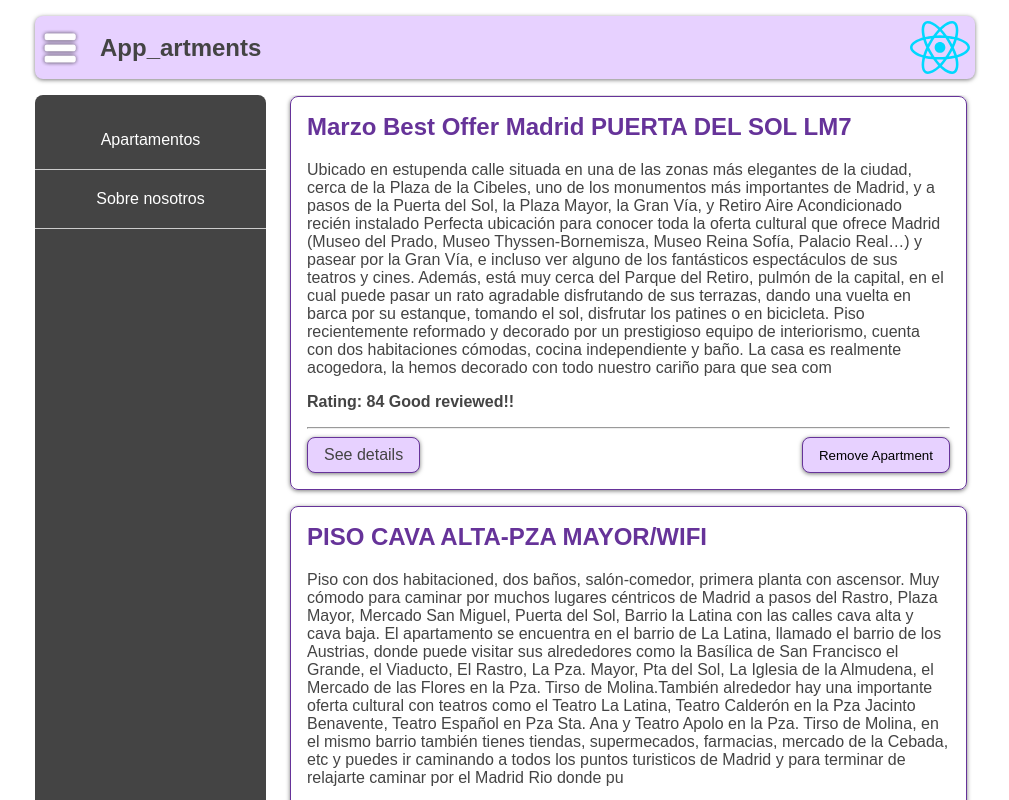
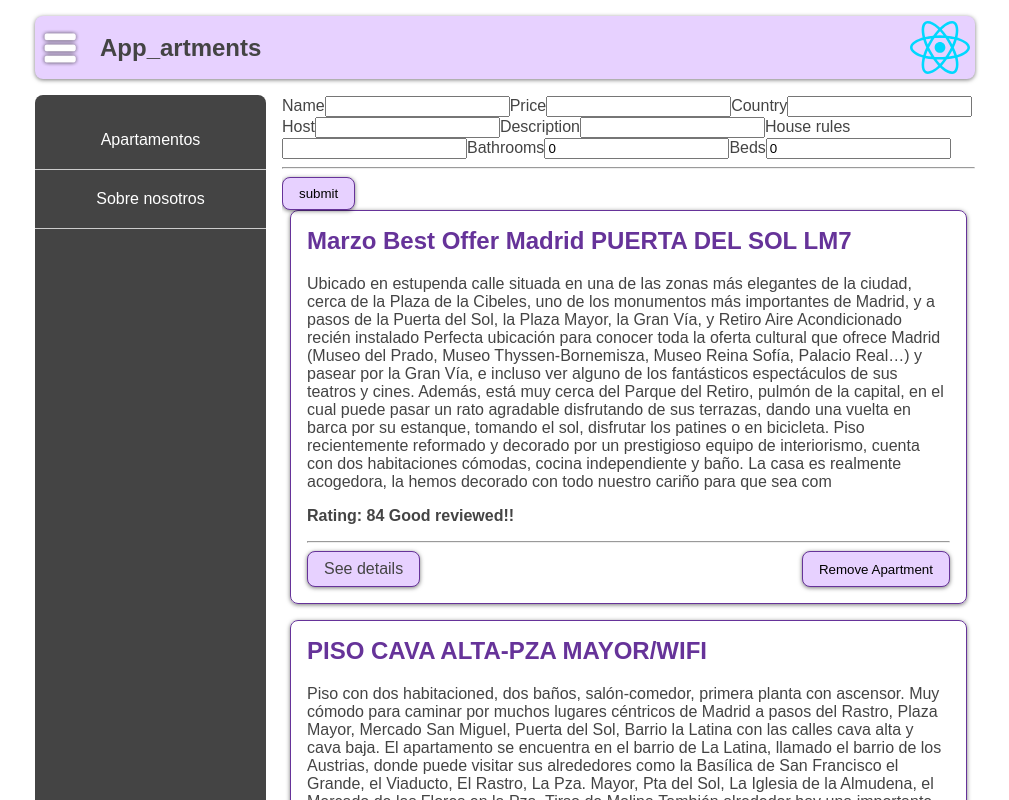
Before and after one commit to sergioelmoreno/lab-apartment-rentals-admin, a React (Vite) app in the folder apartment-rentals-app/: page / in a window 1280 px wide. Shown: the top 800 px of the page, without its empty margins (135-1144 px from the left). Built offline with nearby package versions, Linux system fonts and the light colour scheme.

Commit message:
formulario

```diff
--- /dev/null
+++ b/apartment-rentals-app/src/components/NewAparmentForm/NewAparmentForm.jsx
@@ -0,0 +1,117 @@
+import { useState } from "react"
+
+const ApartmentForm = ({ addAparment }) => {
+
+    const [name, setNameState] = useState('')
+    const [price, setPriceState] = useState('')
+    const [country, setCountryState] = useState('')
+    const [host_name, setHostState] = useState('')
+    const [description, setDescriptionState] = useState('')
+    const [house_rules, setRulesState] = useState('')
+    const [bathrooms, setBathroomsState] = useState(0)
+    const [beds, setBedsState] = useState(0)
+
+
+    const handleNameChange = (event) => {
+        const { value } = event.target
+        setNameState(value)
+    }
+    const handlePriceChange = (event) => {
+        const { value } = event.target
+        setPriceState(value)
+    }
+    const handleCountryChange = (event) => {
+        const { value } = event.target
+        setCountryState(value)
+    }
+    const handleHostChange = (event) => {
+        const { value } = event.target
+        setHostState(value)
+    }
+    const handleDescriptionChange = (event) => {
+        const { value } = event.target
+        setDescriptionState(value)
+    }
+    const handleRulesChange = (event) => {
+        const { value } = event.target
+        setRulesState(value)
+    }
+    const handleBathroomsChange = (event) => {
+        const { value } = event.target
+        setBathroomsState(value)
+    }
+    const handleBedsChange = (event) => {
+        const { value } = event.target
+        setBedsState(value)
+    }
+
+    const idCounter = 0
+
+    const handleSubmit = (event) => {
+        event.preventDefault()
+
+        const newApartment = {
+            name,
+            price,
+            country,
+            host_name,
+            description,
+            house_rules,
+            bathrooms,
+            beds,
+            review_scores_rating: 0,
+            id: idCounter + 1
+        }
+        addAparment(newApartment)
+
+
+    }
+
+
+
+    return (
+
+        <form onSubmit={handleSubmit}>
+
+            <label htmlFor="nameForm">Name</label>
+            <input onChange={handleNameChange} type="text" id="nameForm" value={name} />
+
+            <label htmlFor="priceForm">Price</label>
+            <input onChange={handlePriceChange} type="text" id="priceForm" value={price} />
+
+            <label htmlFor="countryForm">Country</label>
+            <input onChange={handleCountryChange} type="text" id="countryForm" value={country} />
+
+            <label htmlFor="hostForm">Host</label>
+            <input onChange={handleHostChange} type="text" id="hostForm" value={host_name} />
+
+            <label htmlFor="descriptionForm">Description</label>
+            <input onChange={handleDescriptionChange} type="text" id="descriptionForm" value={description} />
+
+            <label htmlFor="rulesForm">House rules</label>
+            <input onChange={handleRulesChange} type="text" id="rulesForm" value={house_rules} />
+
+            <label htmlFor="bathroomsForm">Bathrooms</label>
+            <input onChange={handleBathroomsChange} type="number" id="bathroomsForm" value={bathrooms} />
+
+            <label htmlFor="bedsForm">Beds</label>
+            <input onChange={handleBedsChange} type="number" id="bedsForm" value={beds} />
+
+            <hr />
+
+            <button>submit</button>
+
+
+
+
+
+
+
+        </form>
+
+    )
+
+
+}
+
+export default ApartmentForm
--- a/apartment-rentals-app/src/pages/ApartmentDetailsPage/ApartmentDetailsPage.jsx
+++ b/apartment-rentals-app/src/pages/ApartmentDetailsPage/ApartmentDetailsPage.jsx
@@ -1,11 +1,11 @@
 import { Link, useParams } from "react-router-dom";
-import { results as apartmentsList } from '../../data/rentals.json'
 
 
-const ApartmentDetailsPage = () => {
+
+const ApartmentDetailsPage = ({ apartments }) => {
 
   const { apartment_id } = useParams()
-  const selectedApartment = apartmentsList.find(apartment => apartment.id === apartment_id)
+  const selectedApartment = apartments.find(apartment => apartment.id === apartment_id)
   console.log(selectedApartment)
   const { id, country, name, description, house_rules, host_name, bathrooms, beds, price } = selectedApartment
   return (
--- a/apartment-rentals-app/src/pages/ApartmentsListPage/ApartmentsListPage.jsx
+++ b/apartment-rentals-app/src/pages/ApartmentsListPage/ApartmentsListPage.jsx
@@ -2,24 +2,34 @@ import { useState } from 'react';
 import { results } from '../../data/rentals.json'
 import ApartmentCard from '../../components/ApartmentCard/ApartmentCard.jsx';
 import "./ApartmentsListPage.css"
+import NewApartmentForm from '../../components/NewAparmentForm/NewAparmentForm.jsx';
 
 
 const ApartmentsListPage = () => {
 
   const [apartments, setApartments] = useState(results)
 
+
+
   const removeApartment = apartmentId => {
     const filteredAparments = apartments.filter(apartment => apartment.id !== apartmentId)
     setApartments(filteredAparments)
   }
 
+  const addAparment = newAparment => {
+    const newApartmentsArray = [newAparment, ...apartments]
+    setApartments(newApartmentsArray)
+
+  }
+
 
   return (
     <section className="ApartmentsListPage">
+
+      <NewApartmentForm addAparment={addAparment} />
       <ul>
         {
           apartments.map(eachApartment => {
-
             return (
               <ApartmentCard key={eachApartment.id} {...eachApartment} removeApartment={removeApartment} />
             )
```
Also changed, not shown: apartment-rentals-app/src/components/NewAparmentForm/NewApartmentForm.css (added).
